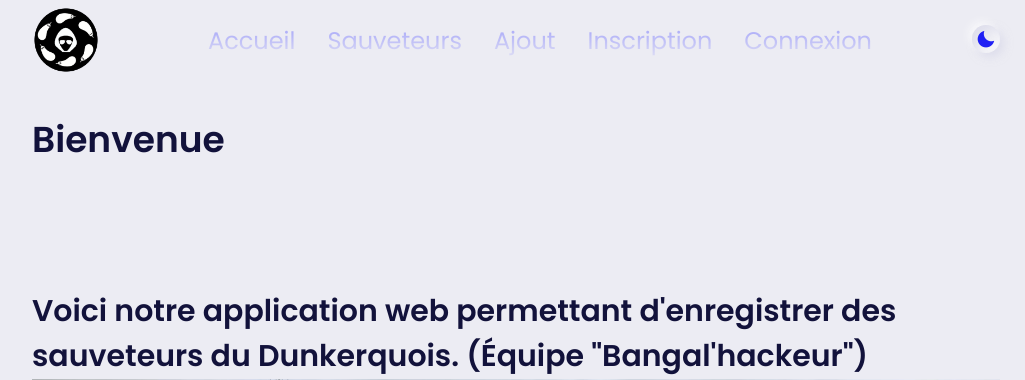
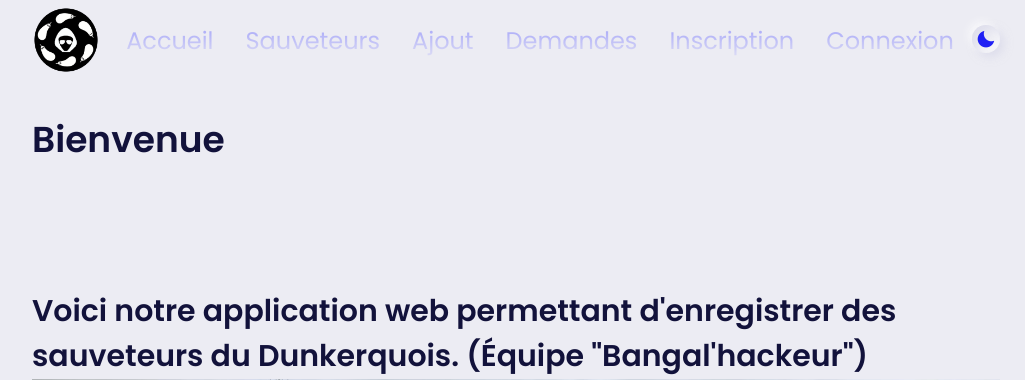
Before and after one commit to MikeOxmoll/SauveteurBangalHackeur, a PHP site: page / in a window 1280 px wide. Shown: the top 380 px of the page, without its empty margins (124-1149 px from the left). Run offline with PHP 8.4, Linux system fonts and the light colour scheme.

Commit message:
Update menu.tpl

```diff
--- a/vue/menu/menu.tpl
+++ b/vue/menu/menu.tpl
@@ -22,7 +22,9 @@
 					<li class="nav__item">
                         <a href="./index.php?controle=utilisateur&action=ajoutSauveteur" class="nav__link">Ajout</a>
                     </li>
-
+					<li class="nav__item">
+                            <a href="./index.php?controle=utilisateur&action=listeDemandes" class="nav__link">Demandes</a>
+                        </li>
                     <li class="nav__item">
                         <a href="./index.php?controle=utilisateur&action=inscr" class="nav__link">Inscription</a>
                     </li>
@@ -44,9 +46,7 @@
                 if ($_SESSION['profil']['role'] == 'admin') {
                     echo'
 
-                        <li class="nav__item">
-                            <a href="./index.php?controle=utilisateur&action=listeDemandes" class="nav__link">Demandes</a>
-                        </li>';
+                        ';
 
                 }
                 echo'
```
